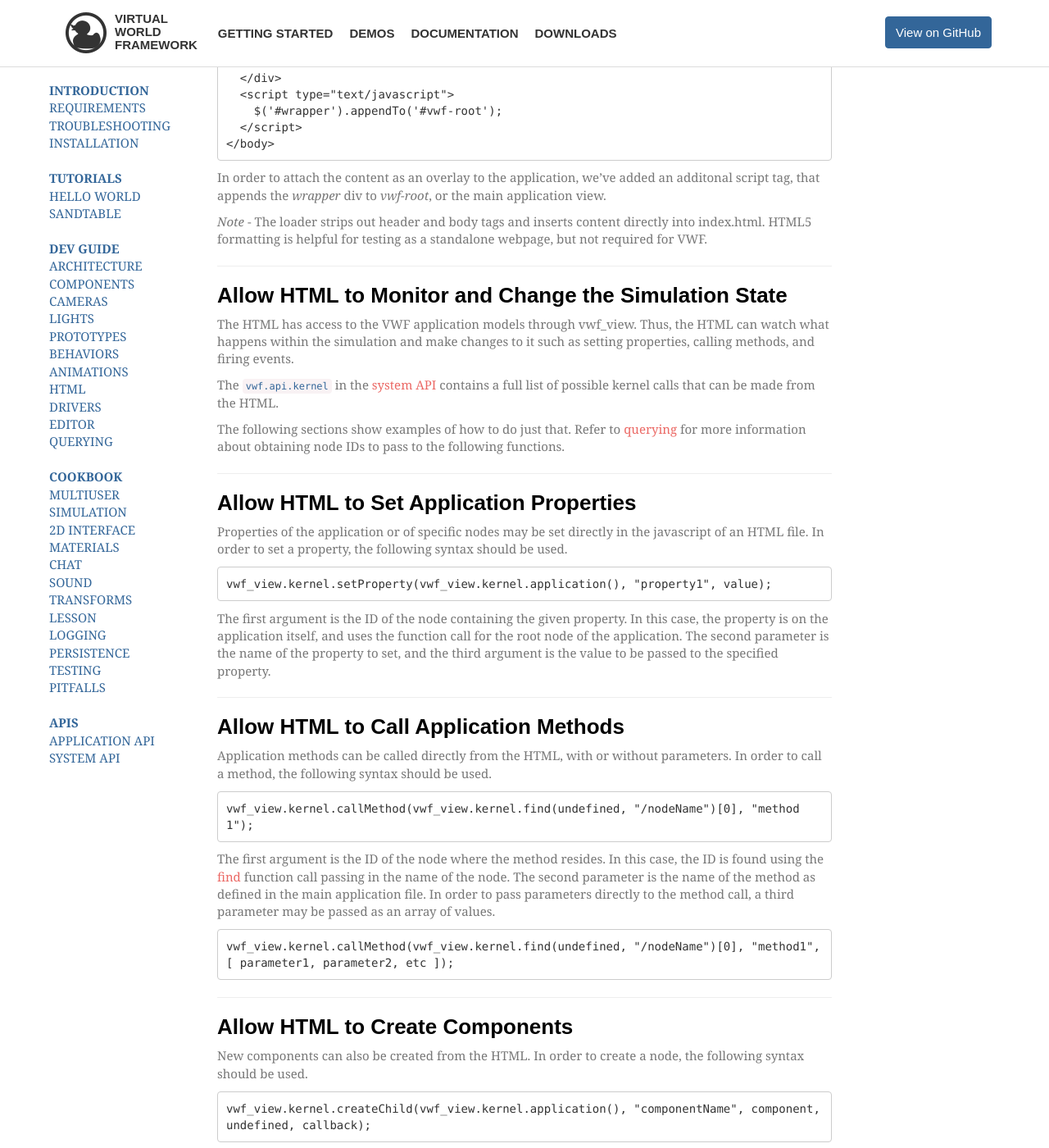
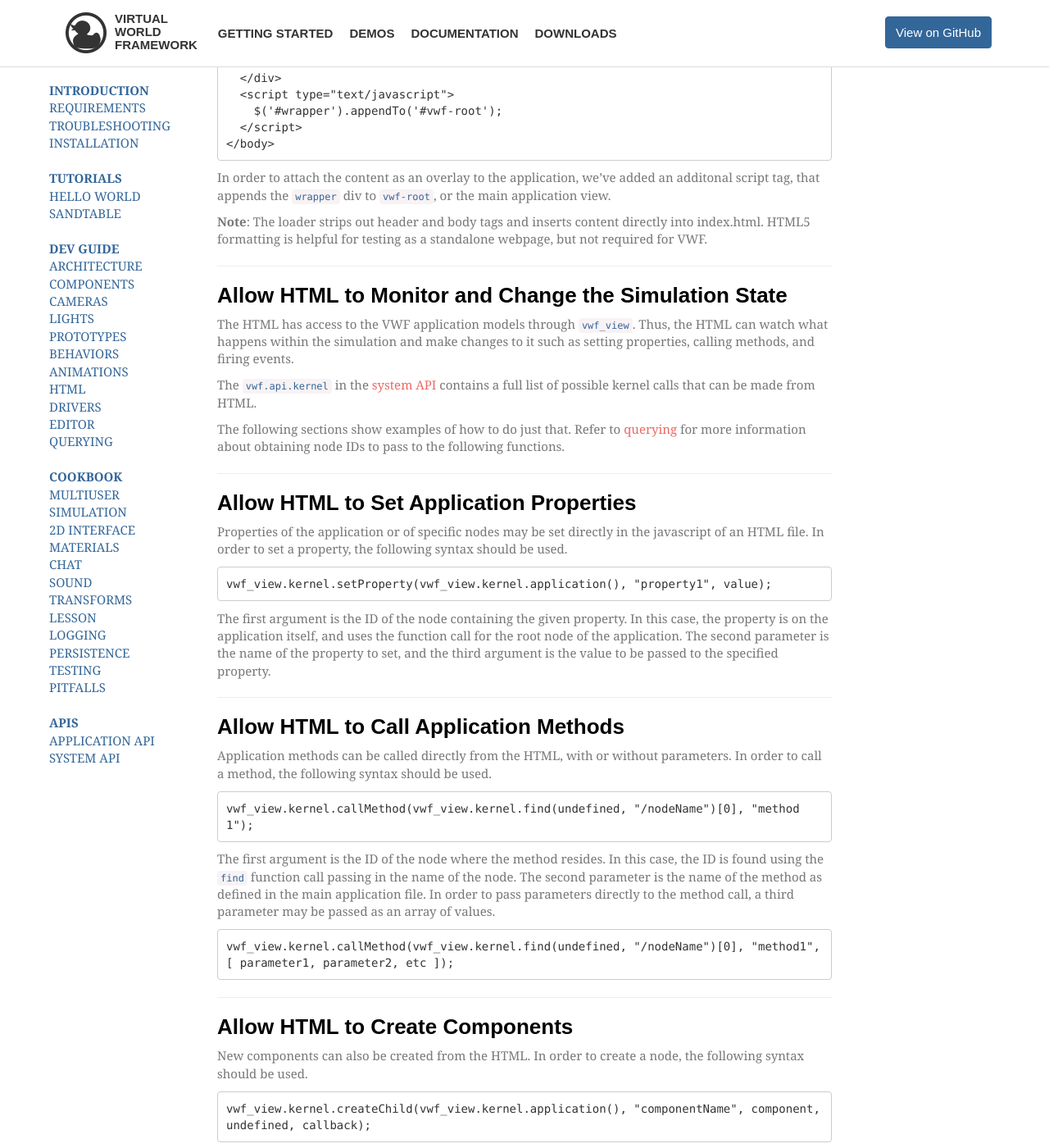
Before and after one commit to virtual-world-framework/vwf-web, a Jekyll site: the page built from documentation.md, in a window 1280 px wide and 1400 px high, scrolled down 40986 px. Shown: the whole window at 82% size. Built offline with Jekyll 4.4.1, drawn with Linux system fonts in a browser that asks for light colours; some web fonts are replaced; Markdown is read by kramdown in place of the engine named in the settings; some of the changed text lies outside the part shown.

Commit message:
Fix links and formatting.

```diff
--- a/_includes/docs/drivers.md
+++ b/_includes/docs/drivers.md
@@ -4,9 +4,9 @@
 
 ### Configuring Drivers for an Application
 
-An application allows for both its model and view drivers to be selected and activated via a configuration file. This system will look for a config file with the same base name as the application being loaded. For instance, *application.vwf* will search for and attempt to load a config file entitled *application.vwf.config.yaml.*
+An application allows for both its model and view drivers to be selected and activated via a configuration file. This system will look for a config file with the same base name as the application being loaded. For instance, <code>application.vwf</code> will search for and attempt to load a config file entitled <code>application.vwf.config.yaml</code>.
 
-Within the configuration, both model and view drivers may be defined within the *model:* or *view:* tag, using the path to the driver file, as shown below.
+Within the configuration, both model and view drivers may be defined within the <code>model:</code> or <code>view:</code> tag, using the path to the driver file, as shown below.
 
 	---
 	model:
@@ -15,7 +15,7 @@
 	  vwf/view/threejs: "#vwf-root"
 	  vwf/view/lesson:
 
-For drivers that require parameters, such as the renderer view driver that requires the correct HTML element ID, these can be passed in one of two ways. If there is only one parameter, it can be passed in as shown above to the right of the colon: *"#vwf-root"*. Alternatively, the parameter name may also be explicitly listed as defined below.
+For drivers that require parameters, such as the renderer view driver that requires the correct HTML element ID, these can be passed in one of two ways. If there is only one parameter, it can be passed in as shown above to the right of the colon: <code>"#vwf-root"</code>. Alternatively, the parameter name may also be explicitly listed as defined below.
 
 	---
 	view:
@@ -32,10 +32,10 @@
 * Javascript (vwf/model/javscript)
 * Object (vwf/model/object)
 * Document (vwf/view/document)
-* Editor (vwf/view/editor)
 
 Alternative driver options also include:
 
+* Editor (vwf/view/editor)
 * GLGE (vwf/model/glge, vwf/view/glge)
 * JigLib (vwf/model/jiblib)
 * Cesium (vwf/model/cesium, vwf/view/cesium)
@@ -43,7 +43,7 @@
 * Lesson (vwf/view/lesson)
 * WebRTC (vwf/view/webrtc)
 
-For 2D applications, or any application where the default drivers are not necessary, the keyword *nodriver* may be used. For example, in tile-puzzle-2D, a WebGL renderer is not required, and thus uses the following configuration:
+For 2D applications, or any application where the default drivers are not necessary, the keyword <code>nodriver</code> may be used. For example, in *tile-puzzle-2D*, a WebGL renderer is not required, and thus uses the following configuration:
 
 	---
 	model:
@@ -53,7 +53,7 @@
 
 ### Additional Information
 
-In addition to defining the driver configuration for your application, the *config.yaml* file also allows you to set some additional information: an HTML title for the page. The following example configuration will set the title to the specified value, rather than the default *Virtual World Framework.*
+In addition to defining the driver configuration for your application, the <code>config.yaml</code> file also allows you to set some additional information: an HTML title for the page. The following example configuration will set the title to the specified value, rather than the default *Virtual World Framework.*
 
 	---
 	info:
@@ -63,7 +63,7 @@
 
 ### Passing Configuration Parameters in URL
 
-An alternative option to using the *config.yaml* file is to pass in driver parameters via the URL.
+An alternative option to using the <code>config.yaml</code> file is to pass in driver parameters via the URL.
 
 For instance, the Google Earth view driver may be loaded in an application without a configuration file:
 
@@ -77,7 +77,7 @@
 
 	http://virtualworldframework.com/sandtable/?threejs#!threejs={"application-root":"#vwf-root","experimental-pick-interval":50}
 
-*Note*: The URL takes precedence and will override anything defined via the configuration file.
+**Note**: The URL takes precedence and will override anything defined via the configuration file.
 
 -------------------
 
--- a/_includes/docs/html.md
+++ b/_includes/docs/html.md
@@ -26,19 +26,19 @@
 	  </script>
 	</body>
 
-In order to attach the content as an overlay to the application, we've added an additonal script tag, that appends the *wrapper* div to *vwf-root*, or the main application view.
+In order to attach the content as an overlay to the application, we've added an additonal script tag, that appends the <code>wrapper</code> div to <code>vwf-root</code>, or the main application view.
 
-*Note* - The loader strips out header and body tags and inserts content directly into index.html. HTML5 formatting is helpful for testing as a standalone webpage, but not required for VWF.
+**Note**: The loader strips out header and body tags and inserts content directly into index.html. HTML5 formatting is helpful for testing as a standalone webpage, but not required for VWF.
 
 -------------------
 
 ### Allow HTML to Monitor and Change the Simulation State
 
-The HTML has access to the VWF application models through vwf_view. Thus, the HTML can watch what happens within the simulation and make changes to it such as setting properties, calling methods, and firing events.
+The HTML has access to the VWF application models through <code>vwf_view</code>. Thus, the HTML can watch what happens within the simulation and make changes to it such as setting properties, calling methods, and firing events.
 
-The <code>vwf.api.kernel</code> in the [system API](system.html) contains a full list of possible kernel calls that can be made from the HTML.
+The <code>vwf.api.kernel</code> in the [system API](#system-api) contains a full list of possible kernel calls that can be made from HTML.
 
-The following sections show examples of how to do just that. Refer to [querying](query.html) for more information about obtaining node IDs to pass to the following functions.
+The following sections show examples of how to do just that. Refer to [querying](#querying) for more information about obtaining node IDs to pass to the following functions.
 
 -------------------
 
@@ -58,7 +58,7 @@
 
 	vwf_view.kernel.callMethod(vwf_view.kernel.find(undefined, "/nodeName")[0], "method1");
 
-The first argument is the ID of the node where the method resides. In this case, the ID is found using the [find](query.html) function call passing in the name of the node. The second parameter is the name of the method as defined in the main application file. In order to pass parameters directly to the method call, a third parameter may be passed as an array of values.
+The first argument is the ID of the node where the method resides. In this case, the ID is found using the <code>find</code> function call passing in the name of the node. The second parameter is the name of the method as defined in the main application file. In order to pass parameters directly to the method call, a third parameter may be passed as an array of values.
 
 	vwf_view.kernel.callMethod(vwf_view.kernel.find(undefined, "/nodeName")[0], "method1", [ parameter1, parameter2, etc ]);
 
@@ -77,7 +77,7 @@
 
 ### Monitor the Simulation to Manipulate HTML
 
-The HTML can reflect changes to the simulation as they occur. These changes can include property updates, method calls, or event fires. The following example allows the HTML to be notified of property changes in the simulation.
+HTML can reflect changes to the simulation as they occur. These changes can include property updates, method calls, or event fires. The following example allows the HTML to be notified of property changes in the simulation.
 
 	vwf_view.satProperty = function (nodeId, propertyName, propertyValue) {
 	  if (nodeId == vwf_view.kernel.application() ) {
@@ -93,11 +93,11 @@
 
 Similarly, the HTML can monitor other types of application updates as well. A few common ones are listed below.
 
-* Node created - vwf_view.createdNode = function ...
-* Node deleted - vwf_view.deletedNode = function ...
-* Method called - vwf_view.calledMethod = function ...
-* Event fired - vwf_view.firedEvent = function ...
+* Node created - <code>vwf_view.createdNode = function ...</code>
+* Node deleted - <code>vwf_view.deletedNode = function ...</code>
+* Method called - <code>vwf_view.calledMethod = function ...</code>
+* Event fired - <code>vwf_view.firedEvent = function ...</code>
 
-The <code>vwf.api.view</code> in the [system API](system.html) contains a full list of view driver calls.
+The <code>vwf.api.view</code> in the [system API](#system-api) contains a full list of view driver calls.
 
 -------------------
```
